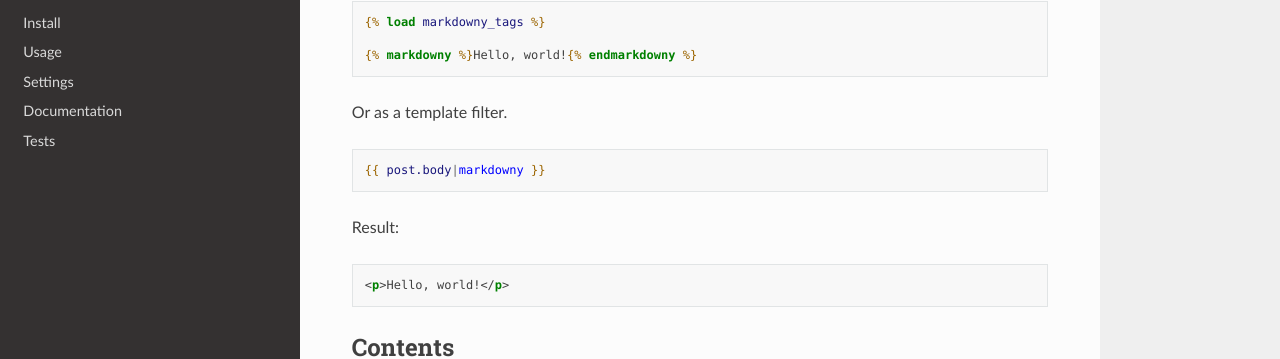
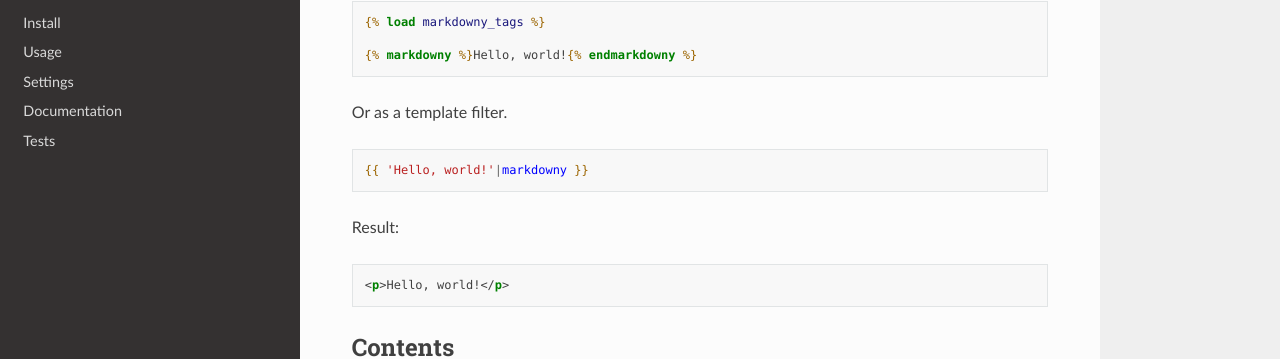
Before and after one commit to richardcornish/django-markdowny, a Sphinx documentation site: the page built from docs/index.rst, in a window 1280 px wide and 900 px high, scrolled down 767 px. Shown: the part 97-456 px from the top of the window. Built offline with Sphinx 7.4.7 and the Read the Docs theme 2.0.0, drawn with Linux system fonts in a browser that asks for light colours.

Commit message:
Rewrote example for consistency

```diff
--- a/README.rst
+++ b/README.rst
@@ -55,7 +55,7 @@ Or as a template filter.
 
 .. code-block:: django
 
-   {{ post.body|markdowny }}
+   {{ 'Hello, world!'|markdowny }}
 
 Result:
 
--- a/docs/index.rst
+++ b/docs/index.rst
@@ -58,7 +58,7 @@ Or as a template filter.
 
 .. code-block:: django
 
-   {{ post.body|markdowny }}
+   {{ 'Hello, world!'|markdowny }}
 
 Result:
 
```
